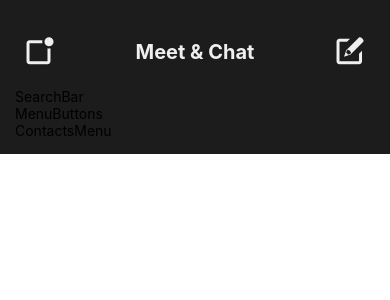
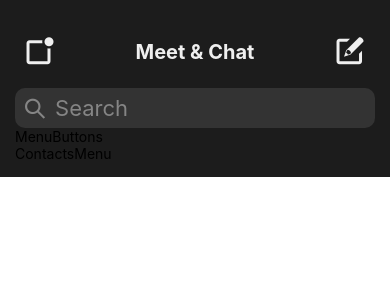
Before and after one commit to Netsujr/zoom-clone, a React Native app: screen / in a window 390 px wide. Shown: the top 300 px of the page. Built offline with nearby package versions, Linux system fonts and the light colour scheme.

Commit message:
searchbar done

```diff
--- a/components/SearchBar.js
+++ b/components/SearchBar.js
@@ -1,13 +1,31 @@
 import React from 'react';
-import { View, Text } from 'react-native';
+import { View, Text, StyleSheet } from 'react-native';
+import Fontisto from "react-native-vector-icons/Fontisto"
 
 
 const SearchBar = () => {
   return (
-    <View>
-      <Text>SearchBar</Text>
+    <View style={styles.container}>
+    <Fontisto name="search" size={20} color={"#858585"} />
+    <Text style={styles.textSearchBar}>Search</Text>
     </View>
-  );
-};
+    );
+  };
 
-export default SearchBar;
+  export default SearchBar;
+
+  const styles = StyleSheet.create({
+    container: {
+      backgroundColor: "#333333",
+      flexDirection: "row",
+      paddingHorizontal: 10,
+      height: 40,
+      alignItems: "center",
+      borderRadius: 10
+    },
+    textSearchBar: {
+      color: "#858585",
+      paddingLeft: 10,
+      fontSize: 22
+    }
+  })
```
